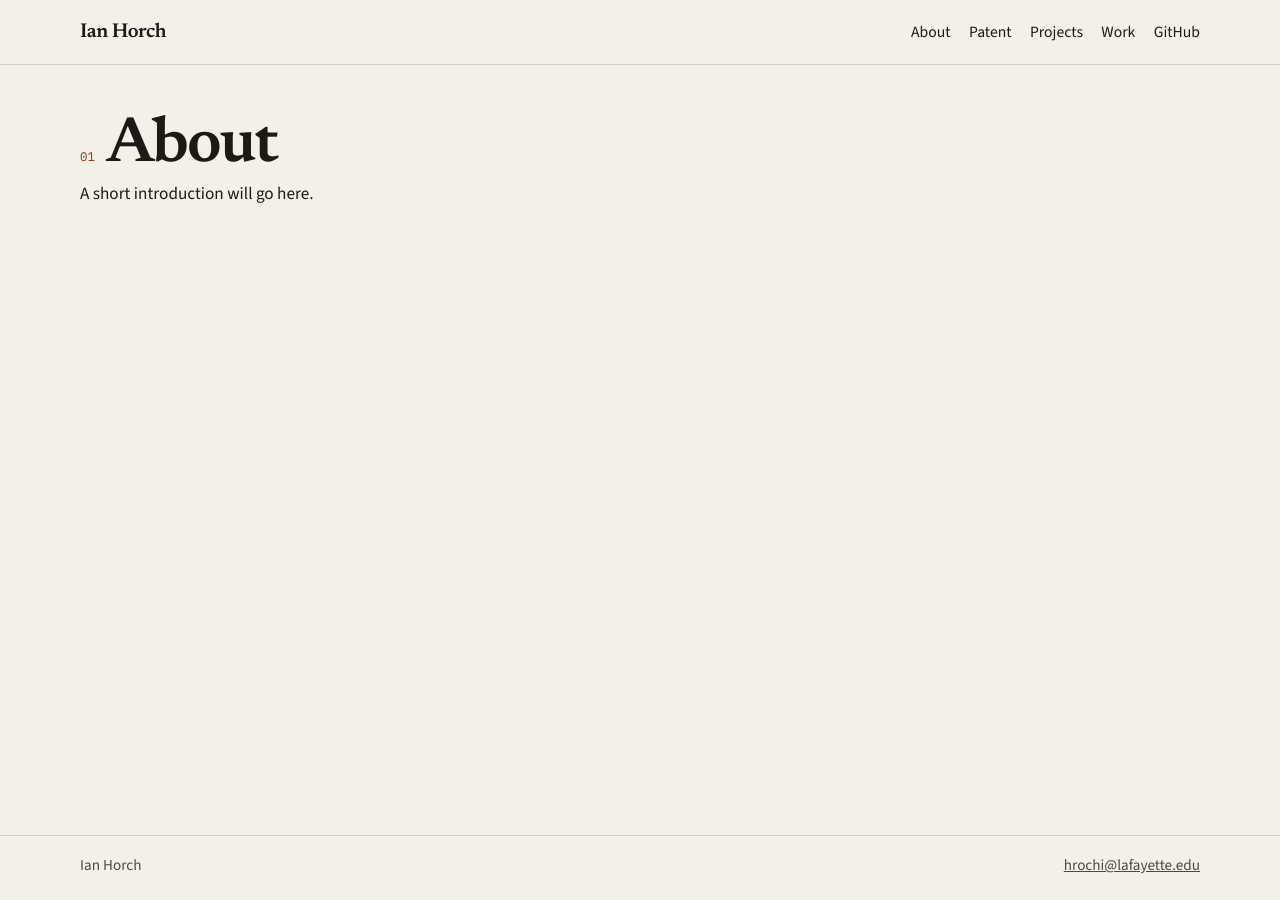
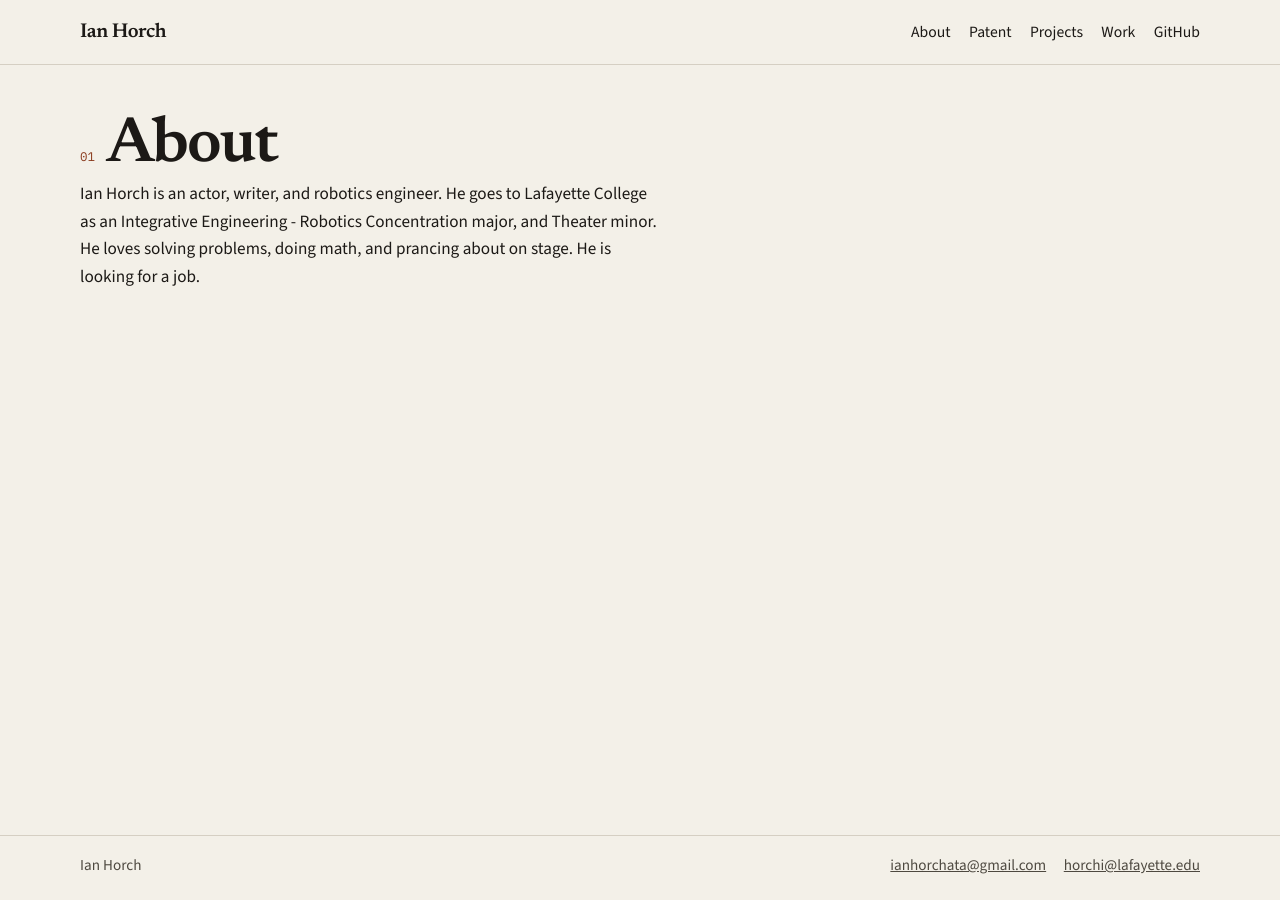
Before and after one commit to ianhorchata/ianhorchata.github.io, a Jekyll site: the page built from about.markdown, in a window 1280 px wide. Built offline with Jekyll 4.4.1, drawn with Linux system fonts in a browser that asks for light colours.

Commit message:
added work text

```diff
--- a/_includes/about.md
+++ b/_includes/about.md
@@ -3,4 +3,4 @@ Replace the paragraph below with your own introduction. Markdown is fine:
 headings, lists, and links will render on the homepage and on /about/.
 {% endcomment %}
 
-A short introduction will go here.
+Ian Horch is an actor, writer, and robotics engineer. He goes to Lafayette College as an Integrative Engineering - Robotics Concentration major, and Theater minor. He loves solving problems, doing math, and prancing about on stage. He is looking for a job.
--- a/_layouts/default.html
+++ b/_layouts/default.html
@@ -36,7 +36,10 @@
   <footer class="site-footer">
     <div class="wrap footer-inner">
       <p>Ian Horch</p>
-      <p><a href="mailto:{{ site.email }}">{{ site.email }}</a></p>
+      <p>
+        <a href="mailto:ianhorchata@gmail.com">ianhorchata@gmail.com</a>
+        <a href="mailto:horchi@lafayette.edu">horchi@lafayette.edu</a>
+      </p>
     </div>
   </footer>
 </body>
--- a/assets/css/site.css
+++ b/assets/css/site.css
@@ -125,7 +125,7 @@ a:hover {
 }
 
 .hero {
-  padding: 4.25rem 0 3.5rem;
+  padding: 0.85rem 0 3.5rem;
 }
 
 .kicker {
@@ -135,6 +135,14 @@ a:hover {
   letter-spacing: 0.08em;
   text-transform: uppercase;
   color: var(--muted);
+}
+
+.hero .kicker {
+  margin: 0 0 1.5rem;
+  font-size: 0.95rem;
+  font-weight: 500;
+  letter-spacing: 0.04em;
+  color: var(--ink);
 }
 
 h1 {
@@ -639,6 +647,12 @@ h1 {
   color: var(--muted);
 }
 
+.footer-inner p:last-child {
+  display: flex;
+  flex-wrap: wrap;
+  gap: 0.35rem 1.1rem;
+}
+
 .empty code {
   font-family: var(--mono);
   font-size: 0.9em;
@@ -674,7 +688,7 @@ h1 {
   }
 
   .hero {
-    padding: 2.6rem 0 2.2rem;
+    padding: 1.35rem 0 2.2rem;
   }
 
   .band,
--- a/index.html
+++ b/index.html
@@ -4,11 +4,12 @@ description: Portfolio of Ian Horch, an Integrative Engineering student at Lafay
 ---
 
 <section class="hero wrap">
-  <p class="kicker">Lafayette College · Integrative Engineering</p>
+  <p class="kicker">Lafayette College · Robotics Major · Theater Minor</p>
   <h1>Ian Horch</h1>
   <p class="lede">Actor, writer, and engineer studying robotics.</p>
   <p class="hero-links">
-    <a href="mailto:{{ site.email }}">{{ site.email }}</a>
+    <a href="mailto:ianhorchata@gmail.com">ianhorchata@gmail.com</a>
+    <a href="mailto:horchi@lafayette.edu">horchi@lafayette.edu</a>
     <a href="https://github.com/{{ site.github_username }}" target="_blank" rel="noopener noreferrer">github.com/{{ site.github_username }}</a>
   </p>
 </section>
```
Also changed, not shown: _data/work.yml (+20 -4 lines), _projects/summer-research-2026 copy 2.md (added, +34 -0 lines), _projects/summer-research-2026 copy.md (added, +34 -0 lines).
